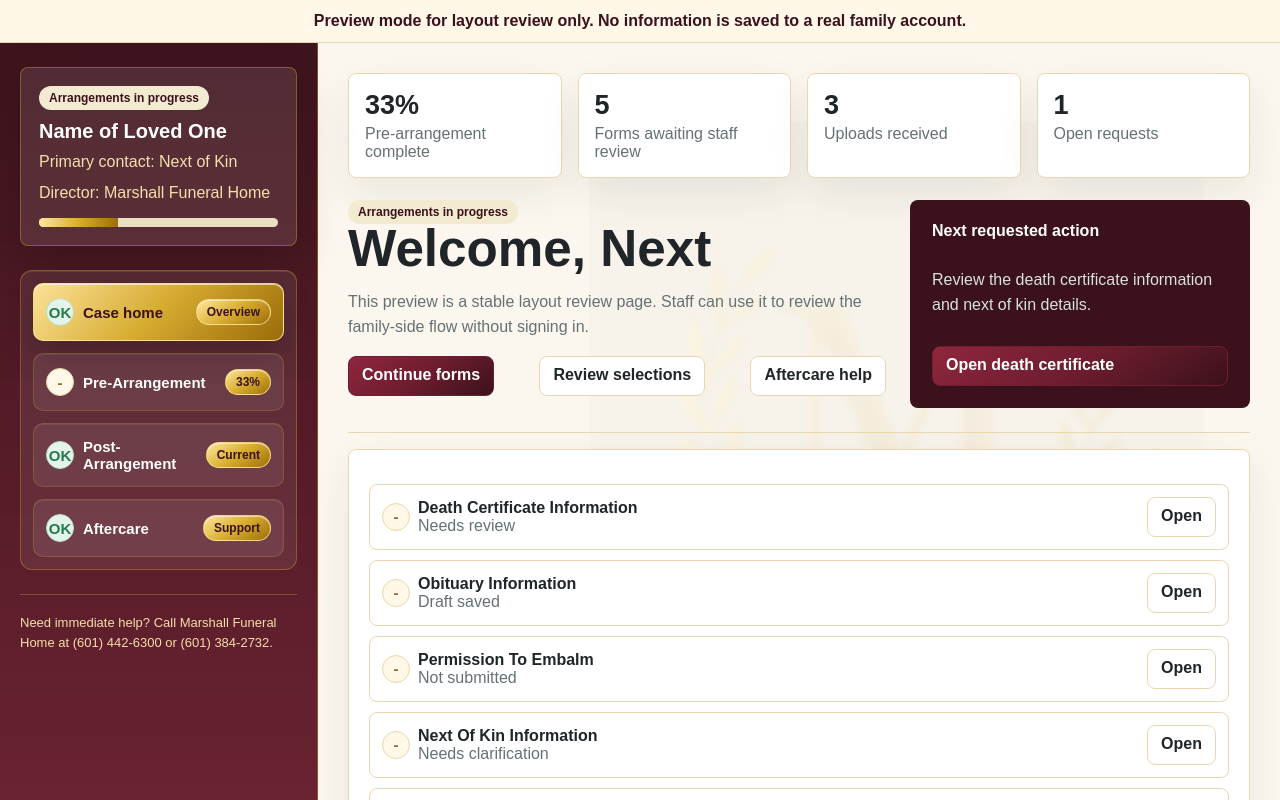
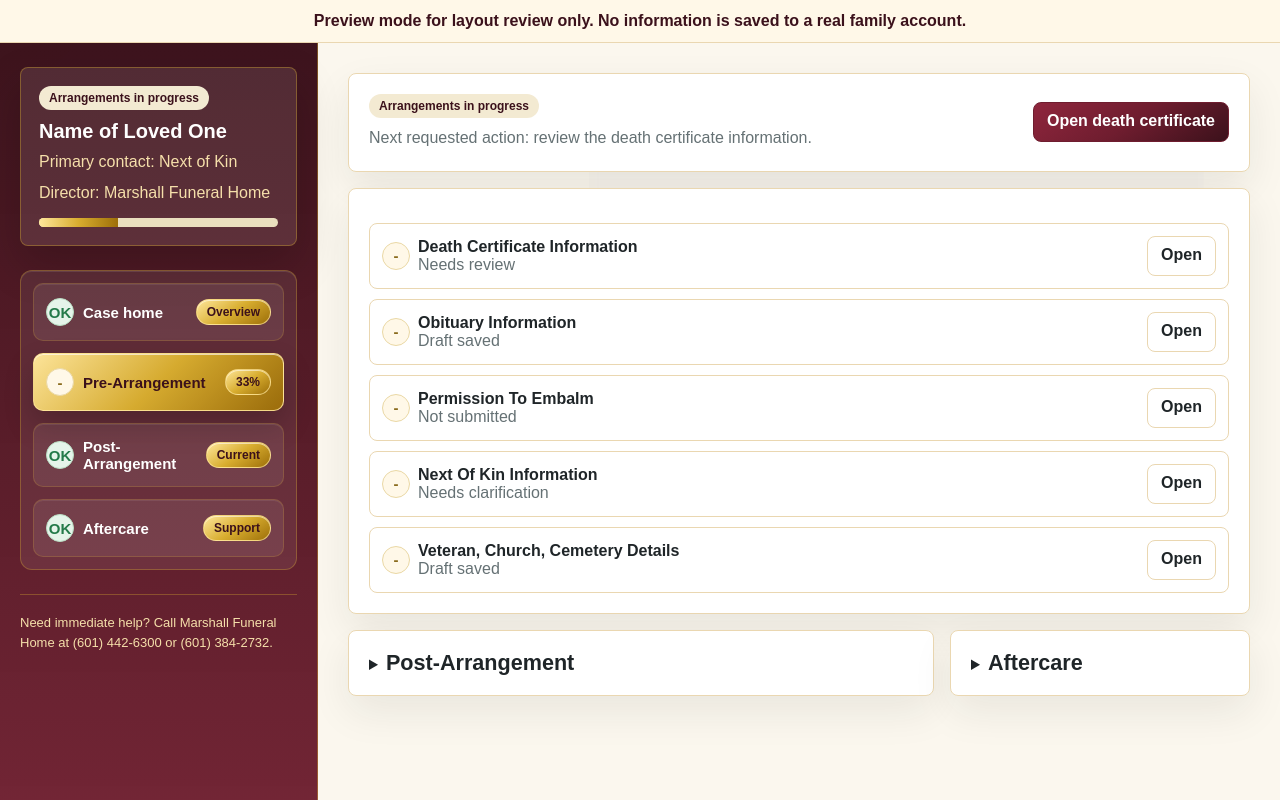
Before and after one commit to marshallfhnatchez225/Marshall-Family-Care, a Next.js app: page /family-preview in a window 1280 px wide. Shown: the top 800 px of the page. Built offline with nearby package versions, Linux system fonts and the light colour scheme.

Commit message:
Simplify family preview overview

```diff
--- a/app/family-preview/page.tsx
+++ b/app/family-preview/page.tsx
@@ -48,11 +48,11 @@ export default function FamilyPreviewPage() {
           </section>
 
           <nav className="family-sidebar-nav" aria-label="Family portal navigation">
-            <a className="family-nav-button active" href="#case-home">
+            <a className="family-nav-button" href="#case-home">
               <span className="family-nav-label"><span className="family-complete-indicator">OK</span><span>Case home</span></span>
               <span className="family-mini-chip">Overview</span>
             </a>
-            <a className="family-nav-button" href="#pre-arrangement">
+            <a className="family-nav-button active" href="#pre-arrangement">
               <span className="family-nav-label"><span className="family-complete-indicator pending">-</span><span>Pre-Arrangement</span></span>
               <span className="family-mini-chip">33%</span>
             </a>
@@ -72,29 +72,16 @@ export default function FamilyPreviewPage() {
         </aside>
 
         <section className="family-content" style={{ position: "relative", zIndex: 1 }}>
-          <section className="family-metric-grid" id="case-home" style={{ marginTop: 0 }}>
-            <div className="family-metric"><strong>33%</strong><span>Pre-arrangement complete</span></div>
-            <div className="family-metric"><strong>5</strong><span>Forms awaiting staff review</span></div>
-            <div className="family-metric"><strong>3</strong><span>Uploads received</span></div>
-            <div className="family-metric"><strong>1</strong><span>Open requests</span></div>
-          </section>
-
-          <section className="family-hero">
+          <section
+            className="family-panel"
+            id="case-home"
+            style={{ alignItems: "center", display: "flex", gap: 16, justifyContent: "space-between", marginTop: 0 }}
+          >
             <div>
               <span className="family-status-chip">Arrangements in progress</span>
-              <h1>Welcome, Next</h1>
-              <p>This preview is a stable layout review page. Staff can use it to review the family-side flow without signing in.</p>
-              <div className="family-row-actions">
-                <a className="family-primary-button" href="/family-preview/death-certificate">Continue forms</a>
-                <a className="family-ghost-button" href="#post-arrangement">Review selections</a>
-                <a className="family-ghost-button" href="#aftercare">Aftercare help</a>
-              </div>
+              <p className="family-helper-text" style={{ margin: "8px 0 0" }}>Next requested action: review the death certificate information.</p>
             </div>
-            <aside className="family-hero-panel">
-              <strong>Next requested action</strong>
-              <p>Review the death certificate information and next of kin details.</p>
-              <a className="family-primary-button" href="/family-preview/death-certificate">Open death certificate</a>
-            </aside>
+            <a className="family-primary-button" href="/family-preview/death-certificate">Open death certificate</a>
           </section>
 
           <section className="family-panel family-section-gap" id="pre-arrangement">
```
